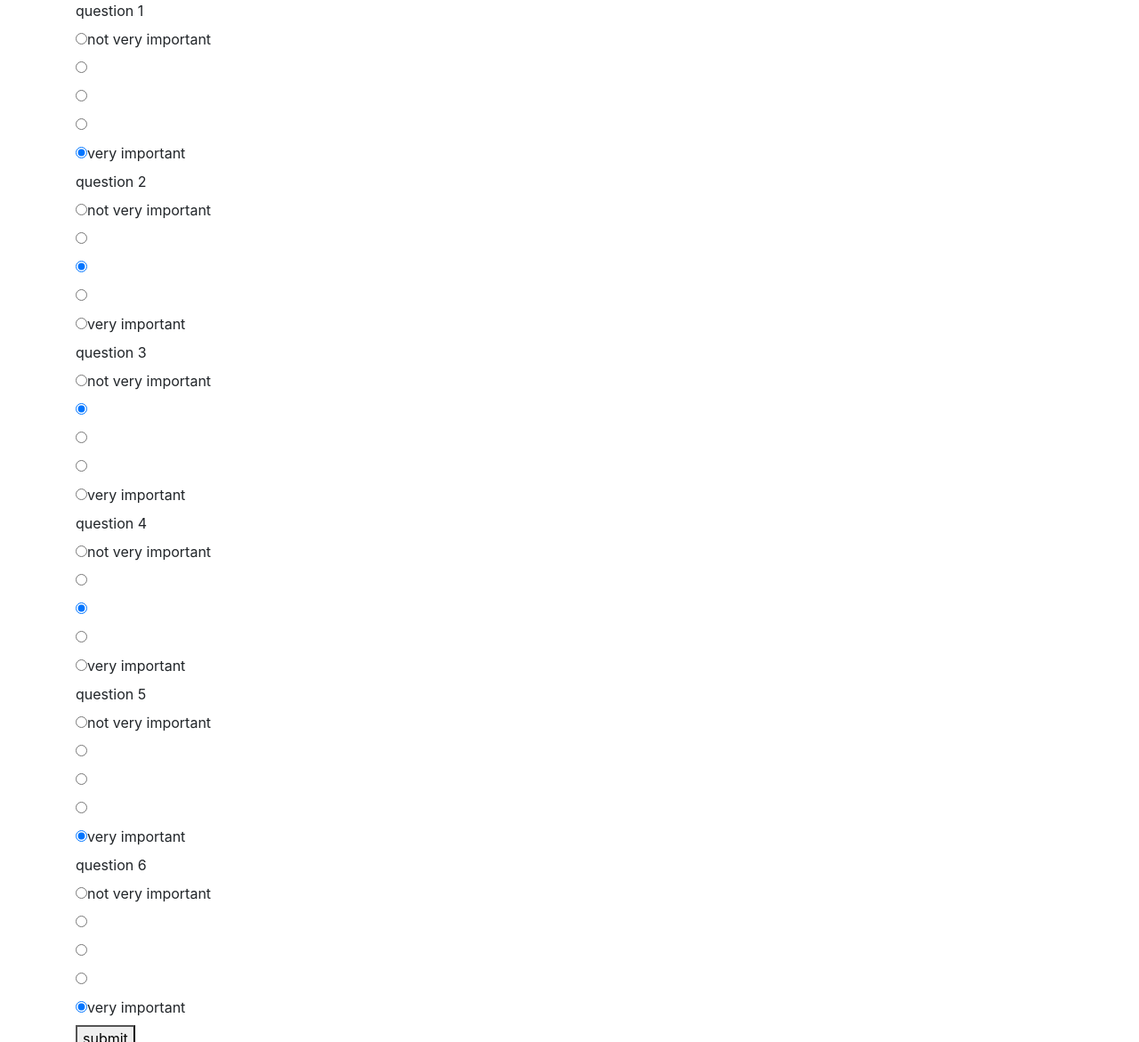
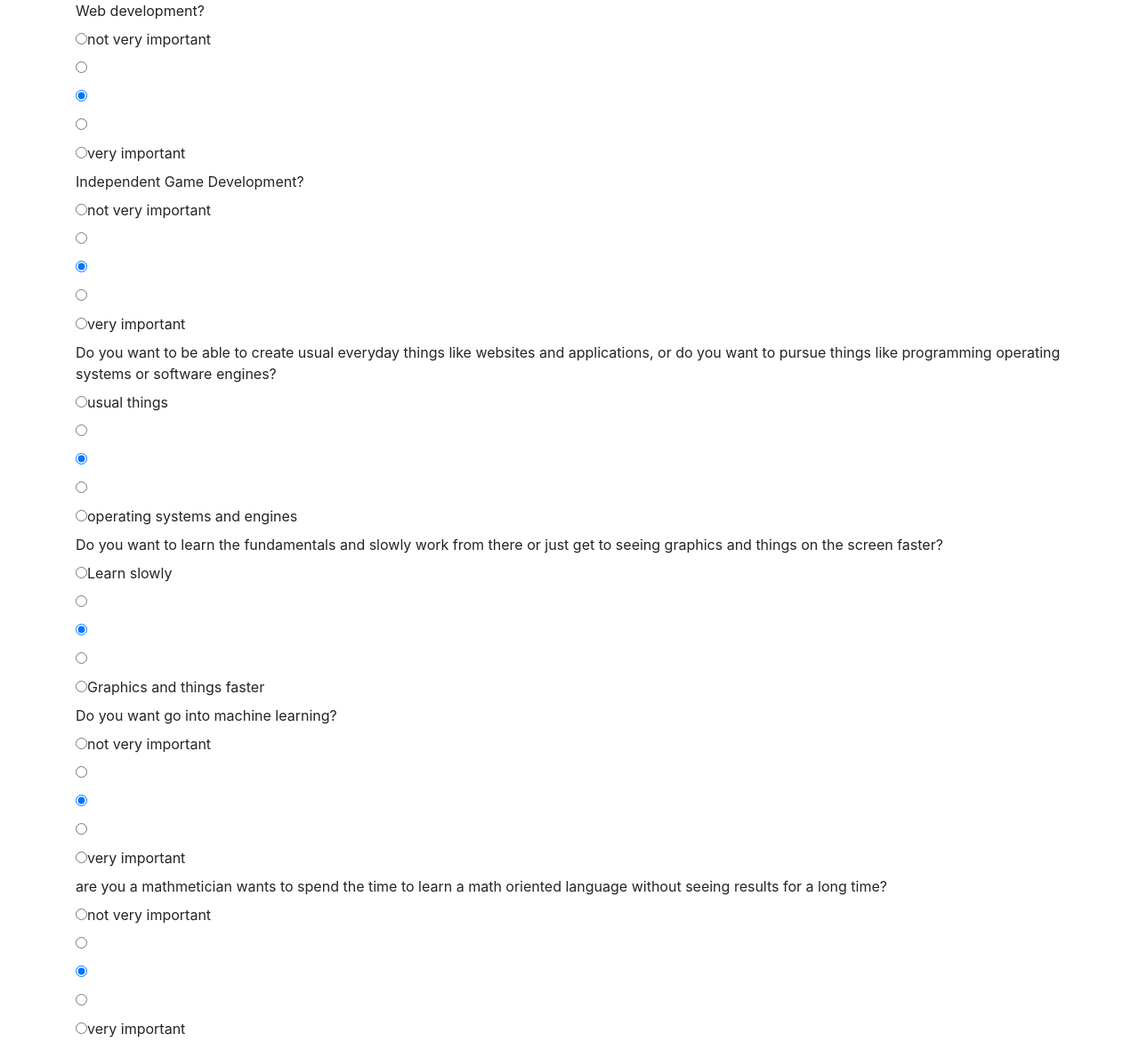
Before and after one commit to ejordan1/languageSuggester, a plain HTML site: page index.html in a window 1280 px wide. Shown: the top 1171 px of the page at 89% size. Drawn offline with nearby package versions, Linux system fonts and the light colour scheme.

Commit message:
add substance info to survey

```diff
--- a/index.html
+++ b/index.html
@@ -12,30 +12,30 @@
       <form id="form" action="index.html" method="post">
 
         <div class="q1 radioItem">
-          <label>question 1</label>
+          <label>Web development?</label>
           <div class="radio">
-            <label><input type = "radio" name = "q1" value="2">not very important</label>
-          </div>
-          <div class="radio">
-            <label><input type = "radio" name = "q1" value="-1"></label>
+            <label><input type = "radio" name = "q1" value="0">not very important</label>
           </div>
           <div class="radio">
             <label><input type = "radio" name = "q1" value="0"></label>
           </div>
           <div class="radio">
-            <label><input type = "radio" name = "q1" value="1"></label>
+            <label><input type = "radio" name = "q1" value="1" checked></label>
           </div>
           <div class="radio">
-            <label><input type = "radio" name = "q1" value="2" checked>very important</label>
+            <label><input type = "radio" name = "q1" value="2"></label>
+          </div>
+          <div class="radio">
+            <label><input type = "radio" name = "q1" value="4">very important</label>
           </div>
         </div>
         <div class="q2 radioItem">
-          <label>question 2</label>
+          <label>Independent Game Development?</label>
           <div class="radio">
-            <label><input type = "radio" name = "q2" value="-2">not very important</label>
+            <label><input type = "radio" name = "q2" value="0">not very important</label>
           </div>
           <div class="radio">
-            <label><input type = "radio" name = "q2" value="-1" ></label>
+            <label><input type = "radio" name = "q2" value="0" ></label>
           </div>
           <div class="radio">
             <label><input type = "radio" name = "q2" value="0" checked></label>
@@ -44,31 +44,31 @@
             <label><input type = "radio" name = "q2" value="1"></label>
           </div>
           <div class="radio">
-            <label><input type = "radio" name = "q2" value="2">very important</label>
+            <label><input type = "radio" name = "q2" value="3">very important</label>
           </div>
         </div>
         <div class="q3 radioItem">
-          <label>question 3</label>
+          <label>Do you want to be able to create usual everyday things like websites and applications, or do you want to pursue things like programming operating systems or software engines? </label>
           <div class="radio">
-            <label><input type = "radio" name = "q3" value="-2">not very important</label>
+            <label><input type = "radio" name = "q3" value="-2">usual things</label>
           </div>
           <div class="radio">
-            <label><input type = "radio" name = "q3" value="-1" checked></label>
+            <label><input type = "radio" name = "q3" value="-1"></label>
           </div>
           <div class="radio">
-            <label><input type = "radio" name = "q3" value="0"></label>
+            <label><input type = "radio" name = "q3" value="0" checked></label>
           </div>
           <div class="radio">
             <label><input type = "radio" name = "q3" value="1"></label>
           </div>
           <div class="radio">
-            <label><input type = "radio" name = "q3" value="2">very important</label>
+            <label><input type = "radio" name = "q3" value="2">operating systems and engines</label>
           </div>
         </div>
         <div class="q4 radioItem">
-          <label>question 4</label>
+          <label>Do you want to learn the fundamentals and slowly work from there or just get to seeing graphics and things on the screen faster?</label>
           <div class="radio">
-            <label><input type = "radio" name = "q4" value="-2">not very important</label>
+            <label><input type = "radio" name = "q4" value="-2">Learn slowly</label>
           </div>
           <div class="radio">
             <label><input type = "radio" name = "q4" value="-1" ></label>
@@ -80,55 +80,55 @@
             <label><input type = "radio" name = "q4" value="1"></label>
           </div>
           <div class="radio">
-            <label><input type = "radio" name = "q4" value="2">very important</label>
+            <label><input type = "radio" name = "q4" value="2">Graphics and things faster</label>
           </div>
         </div>
         <div class="q5 radioItem">
-          <label>question 5</label>
+          <label>Do you want go into machine learning?</label>
           <div class="radio">
-            <label><input type = "radio" name = "q5" value="-2">not very important</label>
+            <label><input type = "radio" name = "q5" value="0">not very important</label>
           </div>
           <div class="radio">
-            <label><input type = "radio" name = "q5" value="-1" ></label>
+            <label><input type = "radio" name = "q5" value="0" ></label>
           </div>
           <div class="radio">
-            <label><input type = "radio" name = "q5" value="0"></label>
+            <label><input type = "radio" name = "q5" value="1" checked></label>
           </div>
           <div class="radio">
-            <label><input type = "radio" name = "q5" value="1"></label>
+            <label><input type = "radio" name = "q5" value="2"></label>
           </div>
           <div class="radio">
-            <label><input type = "radio" name = "q5" value="2"checked>very important</label>
+            <label><input type = "radio" name = "q5" value="4">very important</label>
           </div>
         </div>
         <div class="q6 radioItem">
-          <label>question 6</label>
+          <label>are you a mathmetician wants to spend the time to learn a math oriented language without seeing results for a long time?</label>
           <div class="radio">
-            <label><input type = "radio" name = "q6" value="-2">not very important</label>
+            <label><input type = "radio" name = "q6" value="-4">not very important</label>
           </div>
           <div class="radio">
             <label><input type = "radio" name = "q6" value="-1"></label>
           </div>
           <div class="radio">
-            <label><input type = "radio" name = "q6" value="0"></label>
+            <label><input type = "radio" name = "q6" value="0" checked></label>
           </div>
           <div class="radio">
             <label><input type = "radio" name = "q6" value="1"></label>
           </div>
           <div class="radio">
-            <label><input type = "radio" name = "q6" value="2"checked>very important</label>
+            <label><input type = "radio" name = "q6" value="4">very important</label>
           </div>
         </div>
         <button type="submit" name="button">submit</button>
       </form>
-      <div id="results">{
+      <div id="results">
         <p>Your responses determine that...</p>
         <ul>
           <li>Your first best language is <span id = "firstBest"></span></li>
           <li>Your second best language is <span id = "secondBest"></span></li>
           <li>Your third best language is <span id = "thirdBest"></span></li>
         </ul>
-      }
+
 
       </div>
     </div>
--- a/js/scripts.js
+++ b/js/scripts.js
@@ -6,12 +6,16 @@ var langDicts = {
   3 : "Ruby!",
   4 : "Python!",
   5 : "C!",
-  6 : "C++!"
+  6 : "C++!",
+  7 : "Haskell!"
 }
 
 $(document).ready(function(){
 
   $("#form").submit(function(event){
+    //delete previous results
+    $(".result").remove();
+    debugger;
     var q1answer = parseInt($("input:radio[name=q1]:checked").val());
     var q2answer = parseInt($("input:radio[name=q2]:checked").val());
     var q3answer = parseInt($("input:radio[name=q3]:checked").val());
@@ -45,17 +49,32 @@ $(document).ready(function(){
     } else {
 
       var languagesArray = [];
-      var numberOfLanguages = 6;
+      var numberOfLanguages = 15;
       for (var i = 0; i < numberOfLanguages; i++){
         languagesArray.push(0);
       }
 
       languagesArray[0] += q1answer;
-      languagesArray[1] += q2answer;
-      languagesArray[2] += q3answer;
-      languagesArray[3] += q4answer;
-      languagesArray[4] += q5answer;
-      languagesArray[5] += q5answer;
+
+      languagesArray[0] += q2answer * 1;
+      languagesArray[1] += q2answer * 1.5;
+      languagesArray[2] += q2answer * 1;
+      languagesArray[6] += q2answer * 1;
+
+      languagesArray[0] += q3answer * -1;
+      languagesArray[2] += q3answer * -1;
+      languagesArray[1] += q3answer * -1;
+      languagesArray[4] += q3answer * 1;
+      languagesArray[5] += q3answer * 1;
+      languagesArray[6] += q3answer * 1;
+      languagesArray[7] += q3answer * 1;
+
+
+      languagesArray[4] += q5answer * 1;
+
+      languagesArray[7] += q6answer * 3;
+
+
 
       var listOfBestLanguages = [];
       while (listOfBestLanguages.length < 3){
@@ -64,9 +83,13 @@ $(document).ready(function(){
           listOfBestLanguages.push(highests[i]);
         }
       }
-      $("#firstBest").after(langDicts[listOfBestLanguages[0]]);
-      $("#secondBest").after(langDicts[listOfBestLanguages[1]]);
-      $("#thirdBest").after(langDicts[listOfBestLanguages[2]]);
+      for (var i = 0; i < 3; i++){
+        console.log(langDicts[listOfBestLanguages[i]]);
+      }
+
+      $("#firstBest").after("<span  class = 'result'>" + langDicts[listOfBestLanguages[0]] + "</span>");
+      $("#secondBest").after("<span  class = 'result'>" + langDicts[listOfBestLanguages[1]] + "</span>");
+      $("#thirdBest").after("<span  class = 'result'>" + langDicts[listOfBestLanguages[2]] + "</span>");
     }
     event.preventDefault();
 
```
